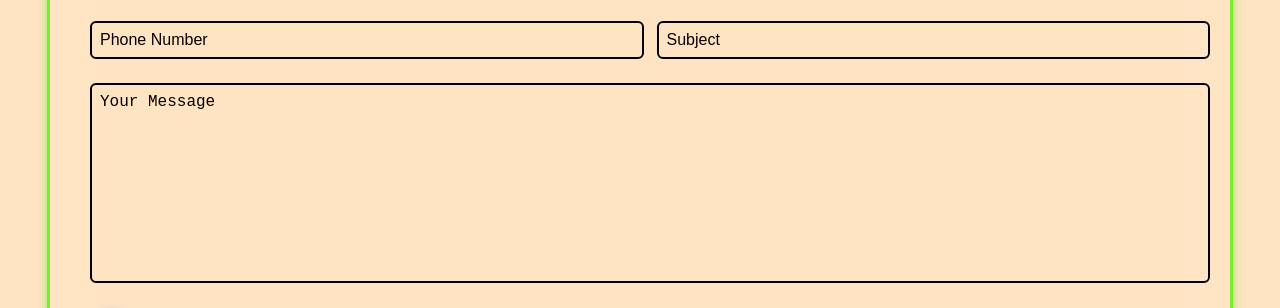
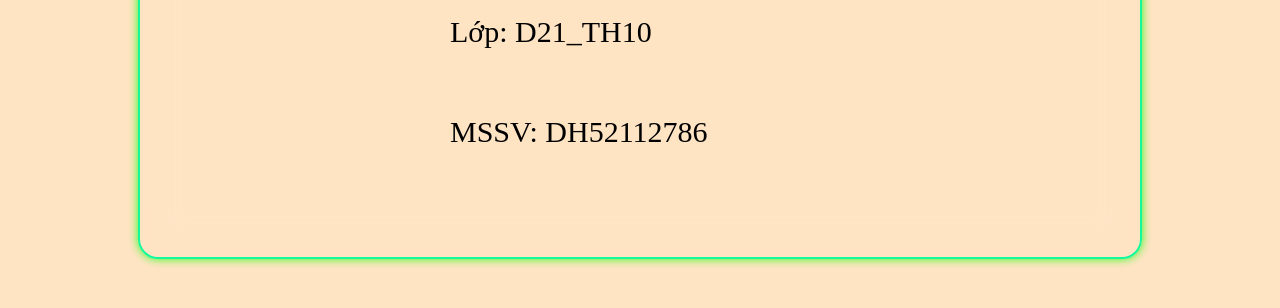
Before and after one commit to RainbOwKid30/ProjectHTML, a plain HTML site: page contact.html in a window 1280 px wide. Shown: the part 725-1033 px from the top of the page. Drawn offline with nearby package versions, Linux system fonts and the light colour scheme; some packages are replaced by stand-ins of ours; a script that the page names is missing.

Commit message:
Completed BAi TAP Web 10/3/24

```diff
--- a/contact.html
+++ b/contact.html
@@ -27,7 +27,15 @@
             </div>
         </header>
     </div>
-    <div id="banner"> </div>
+    <div id="banner">
+    </div>
+    <center>
+        <div class="name">
+            <p>Họ và tên: Đinh Quang Thịnh</p>
+            <p>Lớp: D21_TH10</p>
+            <p>MSSV: DH52112786</p>
+        </div>
+    </center>
 
     <section class="contact1">
         <form action="#">
@@ -49,7 +57,6 @@
                 <div class="input-field fied">
                     <input type="text" placeholder="Subject" id="subject" class="item" autocomplete="off">
                     <div class="error-txt"><strong>Subject can't be blank</strong></div>
-
                 </div>
             </div>
             <div class="textarea-field field">
--- a/style.css
+++ b/style.css
@@ -282,6 +282,32 @@ ul#main-menu a:hover::after{
     width: 100%;
 }
 
+.name{
+    font-size: 30px;
+    font-family: 'Times New Roman', 'Arial';
+    width: 1000px;
+    margin: 100px auto;
+    color: #000000;
+    /*căng rgb(3, 2, 2)iữa*/
+    background: transparent;
+    backdrop-filter: blur(20px);
+    box-shadow: 0 0 10px rgb(45, 255, 22);
+    border: 2px solid rgba(7, 250, 153, 0.959);
+    border-radius: 20px;
+    min-height: 50vh;/*độ cao bé nhất 100%*/
+    line-height: 50px;
+
+
+}
+
+.name p{
+    text-align: justify;
+    margin: 50px 30%;
+    padding: 0px 10px;
+    display: flex;
+    align-items: center;
+}
+
 #content h1{
     padding: 30px 0px;
 }
```
Also changed, not shown: index.html (line endings or trailing spaces).
